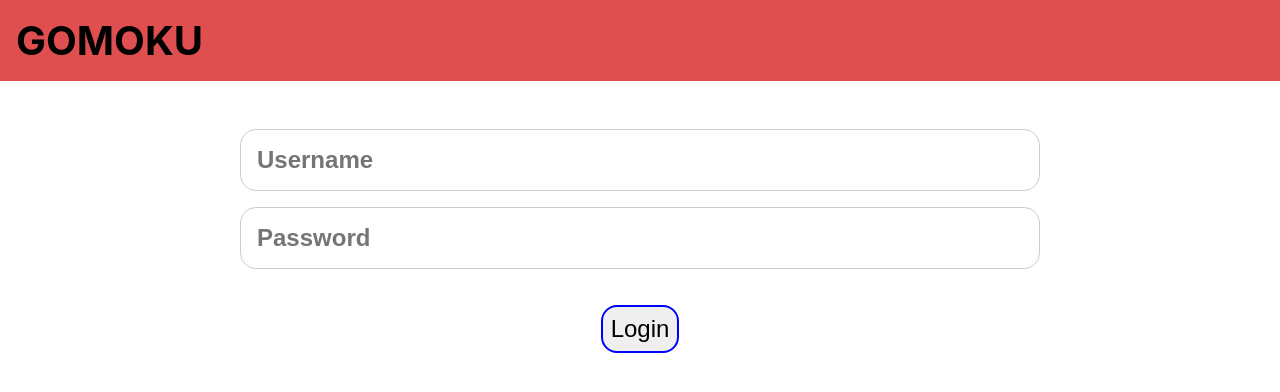
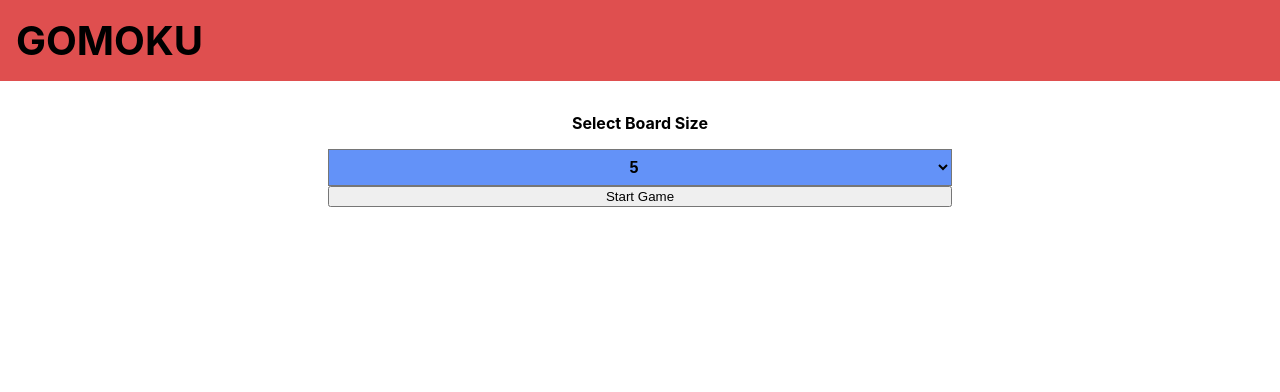
Before and after one commit to gatusso83/Gomoku_React, a React (Create React App) app in the folder gomoku/: page / in a window 1280 px wide. Shown: the top 392 px of the page. Built offline with nearby package versions, Linux system fonts and the light colour scheme.

Commit message:
Routes have been added for all pages

```diff
--- a/gomoku/package.json
+++ b/gomoku/package.json
@@ -12,6 +12,7 @@
     "@types/react-dom": "^18.0.6",
     "react": "^18.2.0",
     "react-dom": "^18.2.0",
+    "react-router-dom": "6",
     "react-scripts": "5.0.1",
     "typescript": "^4.7.4",
     "web-vitals": "^2.1.4"
--- a/gomoku/src/App.tsx
+++ b/gomoku/src/App.tsx
@@ -1,5 +1,7 @@
+import { Routes, Route } from 'react-router-dom'
+
 import Header from './components/Header'
-import { Home, Login } from './pages'
+import { Home, Login, Game, Gamelog, Games } from './pages'
 import style from './App.module.css'
 
 
@@ -8,12 +10,17 @@ function App() {
     <>
       <Header />
       <main className={style.main}>
-        <Login />
-        {/*<Home />*/}
+        <Routes>
+          <Route path="/" element={<Home />} />
+          <Route path="/Login" element={<Login />} />
+          <Route path="/Game" element={<Game />} />
+          <Route path="/Games" element={<Games />} />
+          <Route path="/Gamelog/:id" element={<Gamelog />} />
+          <Route path="*" element={<Home />} />
+        </Routes>
       </main>
     </>
   )
 }
 
-
 export default App;
--- a/gomoku/src/index.tsx
+++ b/gomoku/src/index.tsx
@@ -1,5 +1,6 @@
 import React from 'react';
 import ReactDOM from 'react-dom/client';
+import { BrowserRouter } from 'react-router-dom'
 import './index.css';
 import App from './App';
 import reportWebVitals from './reportWebVitals';
@@ -9,7 +10,9 @@ const root = ReactDOM.createRoot(
 );
 root.render(
   <React.StrictMode>
-    <App />
+    <BrowserRouter>
+      <App />
+    </BrowserRouter>
   </React.StrictMode>
 );
 
--- a/gomoku/src/pages/index.ts
+++ b/gomoku/src/pages/index.ts
@@ -1,2 +1,5 @@
 export { default as Home } from './Home'
 export { default as Login } from './Login'
+export { default as Game } from './Game'
+export { default as Games } from './Games'
+export { default as Gamelog } from './Gamelog'
```
Also changed, not shown: 1 other file (tests, documents, lock files or other folders).
